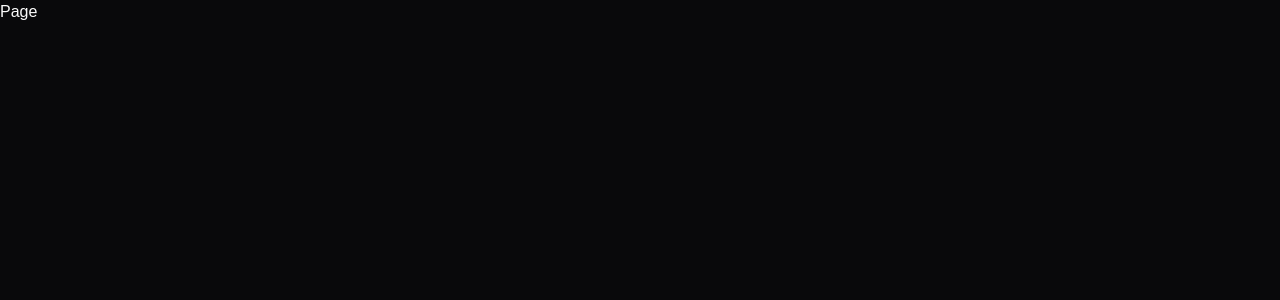
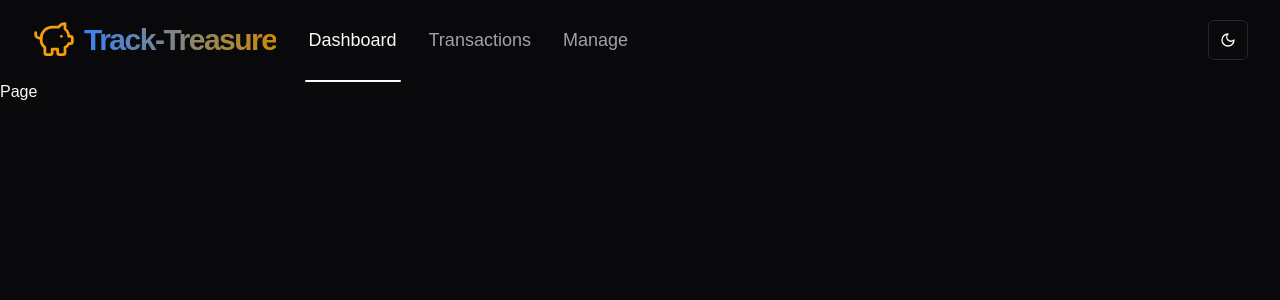
Before and after one commit to anujgupta018/Track-Treasures, a Next.js app: page / in a window 1280 px wide. Shown: the top 300 px of the page. Built offline with nearby package versions, Linux system fonts and the light colour scheme.

Commit message:
Navbar modified

```diff
--- a/app/(dashboard)/layout.tsx
+++ b/app/(dashboard)/layout.tsx
@@ -1,7 +1,13 @@
+import Navbar from "@/components/Navbar";
 import React, { ReactNode } from "react";
 
 function layout({ children }: { children: React.ReactNode }) {
-  return <div className="relative flex h-screen w-full flex-col">{children}</div>;
+  return (
+    <div className="relative flex h-screen w-full flex-col">
+        <Navbar/>
+      <div>{children}</div>
+    </div>
+  );
 }
 
 export default layout;
--- a/components/Logo.tsx
+++ b/components/Logo.tsx
@@ -1,12 +1,12 @@
 import { PiggyBank } from "lucide-react";
 import React from "react";
 
-function logo() {
+export function Logo() {
   return (
     <a href="/" className="flex items-center gap-2">
       <PiggyBank className="stroke h-11 w-11 stroke-amber-500 stroke-[1.5]" />
       <p
-        className="bg-gradient-to-r from-blue-500 to-gray-800 bg-clip-text text-3xl font-bold
+        className="bg-gradient-to-r from-blue-500 to-yellow-600 bg-clip-text text-3xl font-bold
       leading-tight tracking-tighter text-transparent"
       >
         Track-Treasure
@@ -14,5 +14,15 @@
     </a>
   );
 }
-
-export default logo;
+export function LogoMobile() {
+  return (
+    <a href="/" className="flex items-center gap-2">
+      <p
+        className="bg-gradient-to-r from-blue-500 to-yellow-600 bg-clip-text text-3xl font-bold
+      leading-tight tracking-tighter text-transparent"
+      >
+        Track-Treasure
+      </p>
+    </a>
+  );
+}
--- a/components/Navbar.tsx
+++ b/components/Navbar.tsx
@@ -0,0 +1,121 @@
+"use client";
+
+import React, { useState } from "react";
+import { Logo, LogoMobile } from "./Logo";
+import { usePathname } from "next/navigation";
+import Link from "next/link";
+import { cn } from "@/lib/utils";
+import { Button, buttonVariants } from "./ui/button";
+import { Divide, Menu } from "lucide-react";
+import { UserButton } from "@clerk/nextjs";
+import { ThemeSwitcherBtn } from "./ThemeSwitcherBtn";
+import { Sheet, SheetContent, SheetTrigger } from "./ui/sheet";
+
+function Navbar() {
+  return (
+    <>
+      <DesktopNavbar />
+      <MobileNavbar />
+    </>
+  );
+}
+const items = [
+  { label: "Dashboard", link: "/" },
+  { label: "Transactions", link: "/transactions" },
+  { label: "Manage", link: "/manage" },
+];
+function MobileNavbar() {
+  const [isOpen, setIsOpen] = useState(false);
+  return (
+    <div className="block border-separate bg-background md:hidden">
+      <nav className="container flex items-center justify-between px-8">
+        <Sheet open={isOpen} onOpenChange={setIsOpen}>
+          <SheetTrigger asChild>
+            <Button variant={"ghost"} size={"icon"}>
+              <Menu />
+            </Button>
+          </SheetTrigger>
+          <SheetContent className="w-[400px] sm:w-[540px]" side={"left"}>
+            <Logo />
+            <div className="flex flex-col gap-1 pt-4">
+              {items.map((item) => (
+                <NavbarItem
+                  key={item.label}
+                  label={item.label}
+                  link={item.link}
+                  onClick={() => setIsOpen((prev) => !prev)}
+                />
+              ))}
+            </div>
+          </SheetContent>
+        </Sheet>
+        <div className="flex h-[80px] min-h-[60px] items-center gap-x-4">
+          <LogoMobile />
+        </div>
+        <div className="flex items-center gap-2">
+          <ThemeSwitcherBtn />
+          <UserButton afterSignOutUrl="/sign-in" />
+        </div>
+      </nav>
+    </div>
+  );
+}
+function DesktopNavbar() {
+  return (
+    <div className="hidden border-separate border-b-background md:block">
+      <nav className="container flex items-center justify-between px-8">
+        <div className="flex h-[80px] min-h-[60px] items-center gap-x-4">
+          <Logo />
+          <div className="flex h-full">
+            {items.map((item) => (
+              <NavbarItem
+                key={item.label}
+                label={item.label}
+                link={item.link}
+              />
+            ))}
+          </div>
+        </div>
+        <div className="flex items-center gap-2">
+          <ThemeSwitcherBtn />
+          <UserButton afterSignOutUrl="/sign-in" />
+        </div>
+      </nav>
+    </div>
+  );
+}
+function NavbarItem({
+  label,
+  link,
+  onClick,
+}: {
+  label: string;
+  link: string;
+  onClick?: () => void;
+}) {
+  const pathname = usePathname();
+  const isActive = pathname === link;
+  return (
+    <div className="relative flex items-center">
+      <Link
+        href={link}
+        className={cn(
+          buttonVariants({ variant: "ghost" }),
+          "w-full justify-start text-lg text-muted-foreground hover:text-foreground",
+          isActive && "text-foreground"
+        )}
+        onClick={() => {
+          if (onClick) onClick();
+        }}
+      >
+        {label}
+      </Link>
+      {isActive && (
+        <div className="absolute -bottom-[2px] left-1/2 hidden h-[2px] w-[80%] -translate-x-1/2 rounded-xl md:block bg-foreground">
+          {" "}
+        </div>
+      )}
+    </div>
+  );
+}
+export default Navbar;
--- /dev/null
+++ b/components/ThemeSwitcherBtn.tsx
@@ -0,0 +1,40 @@
+"use client";
+
+import * as React from "react";
+import { Moon, MoonIcon, Sun } from "lucide-react";
+import { useTheme } from "next-themes";
+
+import { Button } from "@/components/ui/button";
+import {
+  DropdownMenu,
+  DropdownMenuContent,
+  DropdownMenuItem,
+  DropdownMenuTrigger,
+} from "@/components/ui/dropdown-menu";
+
+export function ThemeSwitcherBtn() {
+  const { setTheme } = useTheme();
+
+  return (
+    <DropdownMenu>
+      <DropdownMenuTrigger asChild>
+        <Button variant="outline" size="icon">
+          <Sun className="h-[1.2rem] w-[1.2rem] rotate-0 scale-100 transition-all dark:-rotate-90 dark:scale-0" />
+          <Moon className="absolute h-[1.2rem] w-[1.2rem] rotate-90 scale-0 transition-all dark:rotate-0 dark:scale-100" />
+          <span className="sr-only">Toggle theme</span>
+        </Button>
+      </DropdownMenuTrigger>
+      <DropdownMenuContent align="end">
+        <DropdownMenuItem onClick={() => setTheme("light")}>
+          Light
+        </DropdownMenuItem>
+        <DropdownMenuItem onClick={() => setTheme("dark")}>
+          Dark
+        </DropdownMenuItem>
+        <DropdownMenuItem onClick={() => setTheme("system")}>
+          System
+        </DropdownMenuItem>
+      </DropdownMenuContent>
+    </DropdownMenu>
+  );
+}
```
